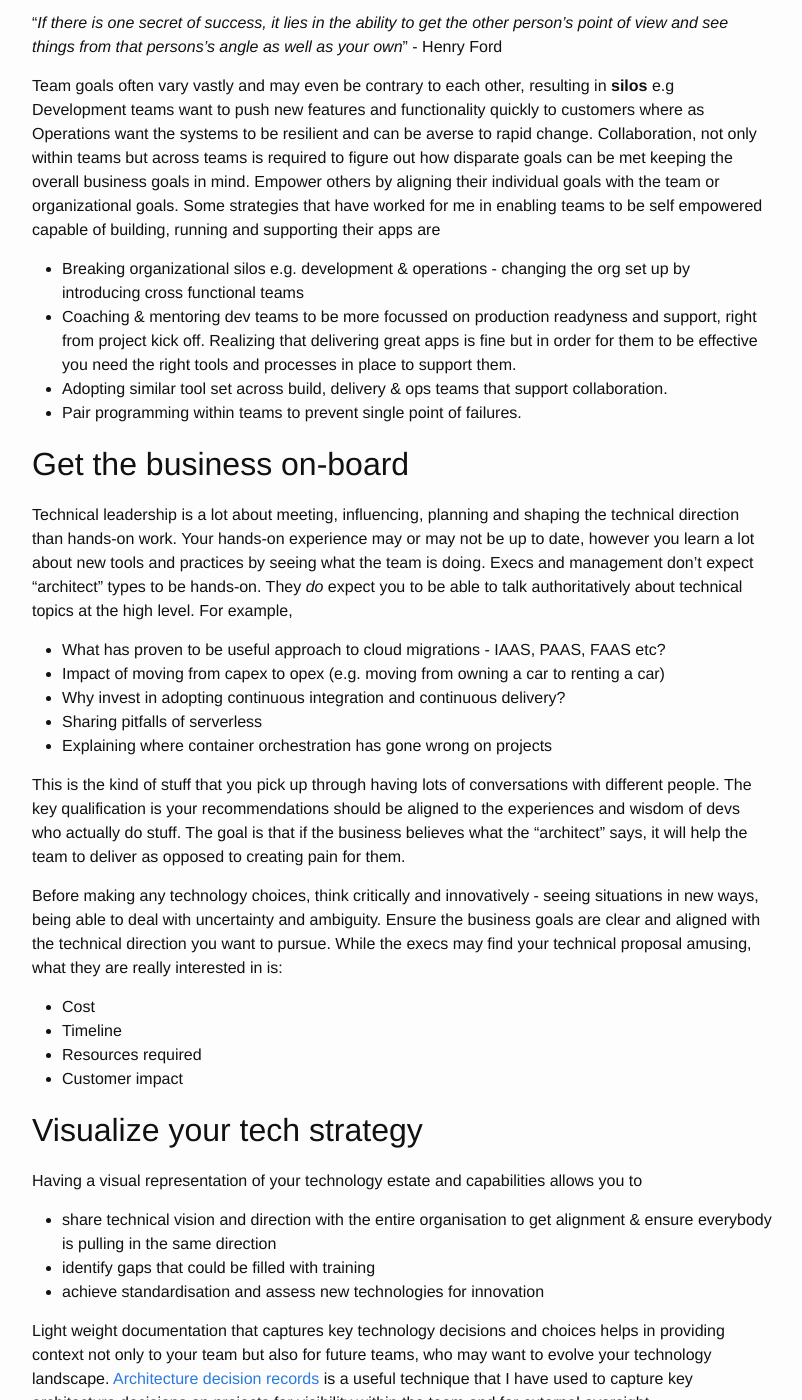
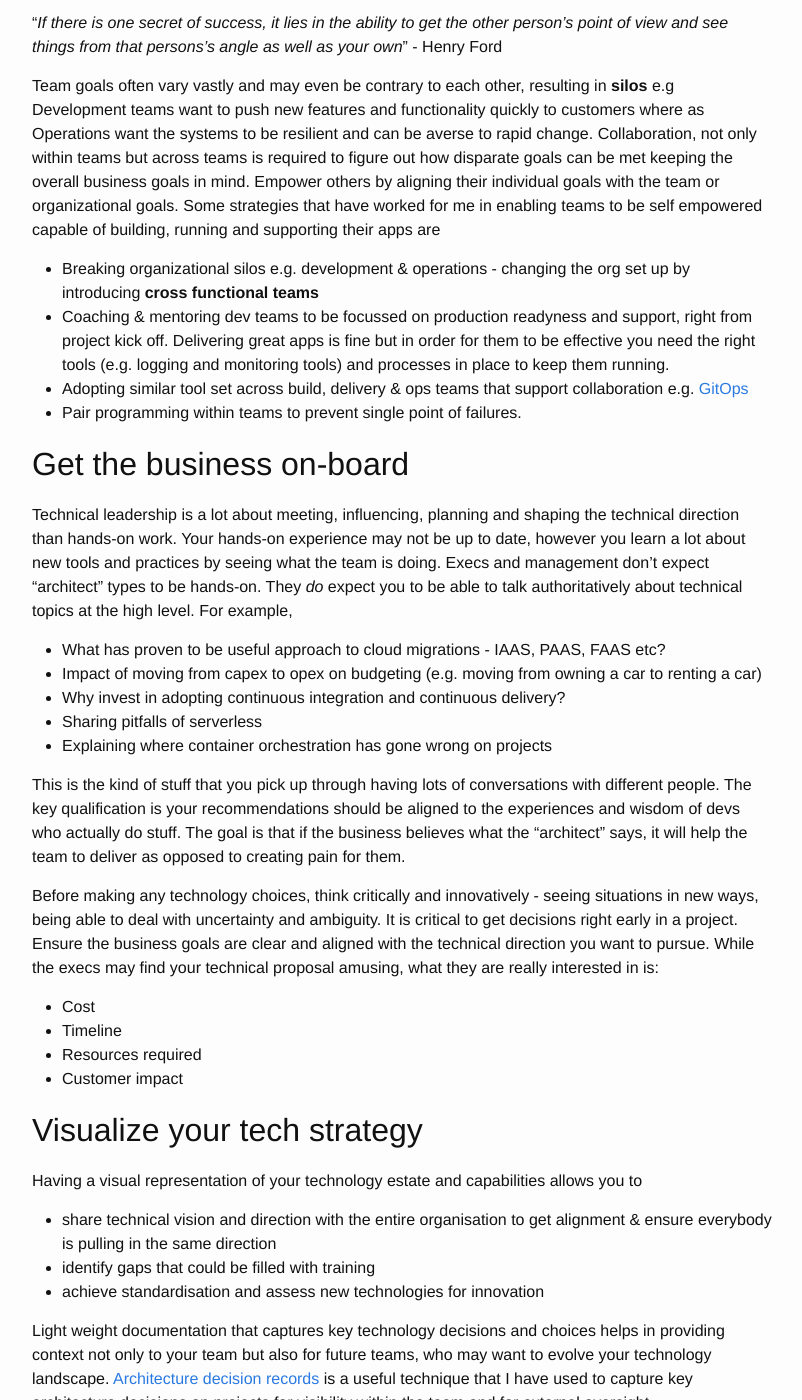
Before and after one commit to hemantksingh/hemantksingh.github.io, a Jekyll site: the page built from _posts/2020-03-01-six-rules-for-tech-leadership.markdown, in a window 1280 px wide and 1400 px high, scrolled down 972 px. Shown: the whole window, without its empty margins (238-1040 px from the left). Built offline with Jekyll 4.4.1, drawn with Linux system fonts in a browser that asks for light colours; comment, search, counter and statistics services are not loaded; some of the changed text lies outside the part shown.

Commit message:
Final draft v1

```diff
--- a/_posts/2020-03-01-six-rules-for-tech-leadership.markdown
+++ b/_posts/2020-03-01-six-rules-for-tech-leadership.markdown
@@ -9,7 +9,7 @@
 modified_time: '2020-02-29T23:31:00.000-08:00'
 ---
 
-Over the years I have lead some complex technical pieces of work with varied teams of varied sizes and location. This has involved optimizing working practices and processes of teams, advising management on building engineering capabilities, agile practices, technical governance and continuous delivery. As a technical leader, I have faced numerous challenges while trying to align team objectives, resolve conflicts, highlighting the importance of cross functional requirements to the business and managing technical risk. Learning from my mistakes I have devised a set of rules to help me overcome these challenges. This by no means is an exhaustive list but I'm hoping people working in technology will find in them something to relate to.
+Over the years I have lead some complex technical pieces of work with teams of varied sizes and location. This has involved optimizing working practices and processes of teams, advising management on building engineering capabilities, agile practices, technical governance and continuous delivery. As a technical leader, I have faced numerous challenges while trying to align team objectives, resolve conflicts, highlighting the importance of cross functional requirements to the business and managing technical risk. Learning from my mistakes I have devised a set of rules to help me overcome these challenges. This by no means is an exhaustive list but I'm hoping people working in technology will find something they can relate to.
 
 ## Know your goal
 
@@ -28,24 +28,24 @@
 
 Team goals often vary vastly and may even be contrary to each other, resulting in **silos** e.g Development teams want to push new features and functionality quickly to customers where as Operations want the systems to be resilient and can be averse to rapid change. Collaboration, not only within teams but across teams is required to figure out how disparate goals can be met keeping the overall business goals in mind. Empower others by aligning their individual goals with the team or organizational goals. Some strategies that have worked for me in enabling teams to be self empowered capable of building, running and supporting their apps are
 
-* Breaking organizational silos e.g. development & operations - changing the org set up by introducing cross functional teams
-* Coaching & mentoring dev teams to be more focussed on production readyness and support, right from project kick off. Realizing that delivering great apps is fine but in order for them to be effective you need the right tools and processes in place to support them.
-* Adopting similar tool set across build, delivery & ops teams that support collaboration.
+* Breaking organizational silos e.g. development & operations - changing the org set up by introducing **cross functional teams**
+* Coaching & mentoring dev teams to be focussed on production readyness and support, right from project kick off. Delivering great apps is fine but in order for them to be effective you need the right tools (e.g. logging and monitoring tools) and processes in place to keep them running.
+* Adopting similar tool set across build, delivery & ops teams that support collaboration e.g. [GitOps](https://www.gitops.tech/)
 * Pair programming within teams to prevent single point of failures.
 
 ## Get the business on-board
 
-Technical leadership is a lot about meeting, influencing, planning and shaping the technical direction than hands-on work. Your hands-on experience may or may not be up to date, however you learn a lot about new tools and practices by seeing what the team is doing. Execs and management don't expect "architect" types to be hands-on. They *do* expect you to be able to talk authoritatively about technical topics at the high level. For example,
+Technical leadership is a lot about meeting, influencing, planning and shaping the technical direction than hands-on work. Your hands-on experience may not be up to date, however you learn a lot about new tools and practices by seeing what the team is doing. Execs and management don't expect "architect" types to be hands-on. They *do* expect you to be able to talk authoritatively about technical topics at the high level. For example,
 
 * What has proven to be useful approach to cloud migrations - IAAS, PAAS, FAAS etc?
-* Impact of moving from capex to opex (e.g. moving from owning a car to renting a car)
+* Impact of moving from capex to opex on budgeting (e.g. moving from owning a car to renting a car)
 * Why invest in adopting continuous integration and continuous delivery?
 * Sharing pitfalls of serverless
 * Explaining where container orchestration has gone wrong on projects
 
 This is the kind of stuff that you pick up through having lots of conversations with different people. The key qualification is your recommendations should be aligned to the experiences and wisdom of devs who actually do stuff. The goal is that if the business believes what the "architect" says, it will help the team to deliver as opposed to creating pain for them.
 
-Before making any technology choices, think critically and innovatively - seeing situations in new ways, being able to deal with uncertainty and ambiguity. Ensure the business goals are clear and aligned with the technical direction you want to pursue. While the execs may find your technical proposal amusing, what they are really interested in is:
+Before making any technology choices, think critically and innovatively - seeing situations in new ways, being able to deal with uncertainty and ambiguity. It is critical to get decisions right early in a project. Ensure the business goals are clear and aligned with the technical direction you want to pursue. While the execs may find your technical proposal amusing, what they are really interested in is:
 
 * Cost
 * Timeline
@@ -79,22 +79,22 @@
 
 *Technology can bring benefits if and only if it diminishes a limitation - Eliyahu Goldratt*
 
-Before adopting any new technology, think about:
+Before adopting any new technology, it is important to do an objective evaluation of:
 
 * What is the **power** of the technology?
 * What **limitation** does the technology diminish? How can you prove that the limitation is holding you back? How would you know it was diminishing? What could you measure?
 * What **existing rules** enable us to manage this limitation? Do we need to be wedded to those rules? Who owns the rules? Who might be threatened by dismantling them? How can we make it safe to change? How to create a graceful exit?
 * What **new rules** will we need? How can we safely exploit this new technology? How do we introduce and institutionalise these new rules across the business?
 
-As a principle - chose the best tools and implementations available over standardising on any one language or platform and begrudgingly accepting its inherent limitation. Select a tool/programming languages keeping business goals in mind (objective evaluation) to optimise for the right combination of
+As a principle - chose the best tools and implementations available over standardising on any one language or platform and resentfully accepting its inherent limitation. Select a tool/programming language keeping business goals in mind to optimise for the right combination of
 
-* cost of the service
-    * current cost vs future, cost variance with scale and additional capabilities
-* cost of operation and support
-* fit for purpose
-    * no lock-in (choice)
-    * ease and speed of development (agility)
-    * tech capability of the business (support)
-    * availability of existing libraries/integrations
-* performance & security
-* openness - can't do it alone, learn from shared practices and best ideas in the open source community, no vendor lock-in, contribute & attract talent. e.g. it is easier to hire engineers for deploying and securing linux based systems than say windows.
+* Cost of the service
+    * Current cost vs future, cost variance with scale and additional capabilities
+    * Cost of operation and support
+* Fit for purpose
+    * No lock-in (choice)
+    * Ease and speed of development (agility)
+    * Tech capability of the business (support)
+    * Availability of existing libraries/integrations
+* Performance & security
+* Openness - can't do it alone, learn from shared practices and best ideas in the open source community, no vendor lock-in, contribute & attract talent. e.g. in your area it maybe easier to hire engineers for deploying and securing linux based systems than say windows.
```
